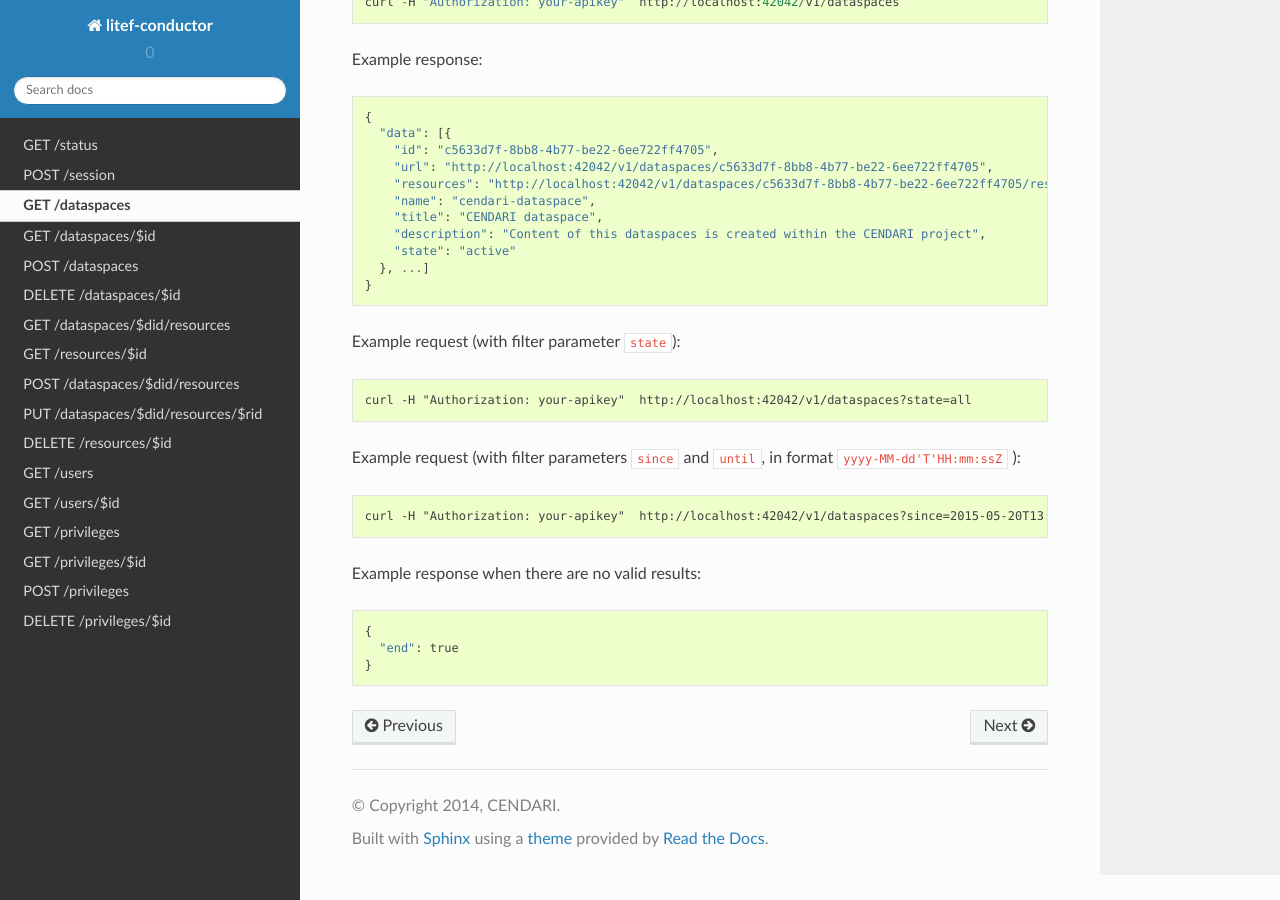
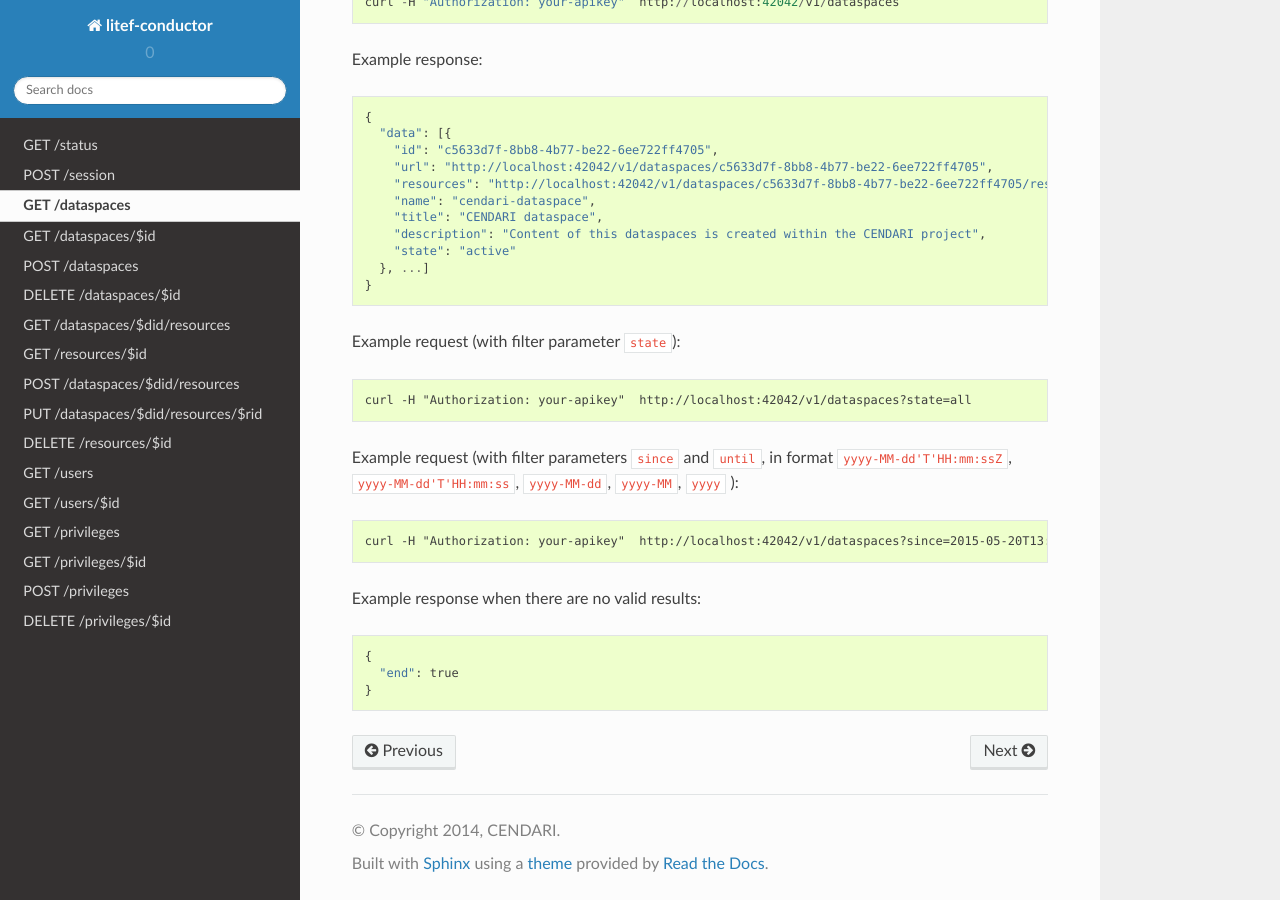
Before and after one commit to CENDARI/litef-conductor, a Sphinx documentation site: the page built from docs/dataspaces/get-dataspaces.rst, in a window 1280 px wide and 900 px high, scrolled down 842 px. Built offline with Sphinx 7.4.7 and the Read the Docs theme 2.0.0, drawn with Linux system fonts in a browser that asks for light colours.

Commit message:
- made date format for filters more flexible - updated documentation according to changes

```diff
--- a/docs/dataspaces/get-dataspaces.rst
+++ b/docs/dataspaces/get-dataspaces.rst
@@ -53,9 +53,9 @@ Example request (with filter parameter ``state``)::
 
     curl -H "Authorization: your-apikey"  http://localhost:42042/v1/dataspaces?state=all
 
-Example request (with filter parameters ``since`` and ``until``, in format ``yyyy-MM-dd'T'HH:mm:ssZ`` )::
+Example request (with filter parameters ``since`` and ``until``, in format ``yyyy-MM-dd'T'HH:mm:ssZ``, ``yyyy-MM-dd'T'HH:mm:ss``, ``yyyy-MM-dd``, ``yyyy-MM``, ``yyyy`` )::
 
-    curl -H "Authorization: your-apikey"  http://localhost:42042/v1/dataspaces?since=2015-05-20T13:00:00-0100\&until=2015-06-01T13:00:00-0000
+    curl -H "Authorization: your-apikey"  http://localhost:42042/v1/dataspaces?since=2015-05-20T13:00:00-0100\&until=2015-06-01T13:00:00
 
 Example response when there are no valid results::
 
--- a/docs/resources/get-resources.rst
+++ b/docs/resources/get-resources.rst
@@ -85,6 +85,6 @@ Example request (with filter parameter ``state``)::
 
     curl -H "Authorization: your-apikey"  http://localhost:42042/v1/dataspaces/c5633d7f-8bb8-4b77-be22-6ee722ff4705/resources?state=all
 
-Example request (with filter parameters ``since`` and ``until``, in format ``yyyy-MM-dd'T'HH:mm:ssZ`` )::
+Example request (with filter parameters ``since`` and ``until``, in format ``yyyy-MM-dd'T'HH:mm:ssZ``, ``yyyy-MM-dd'T'HH:mm:ss``, ``yyyy-MM-dd``, ``yyyy-MM``, ``yyyy`` )::
 
     curl -H "Authorization: your-apikey"  http://localhost:42042/v1/dataspaces/c5633d7f-8bb8-4b77-be22-6ee722ff4705/resources?since=2015-05-20T13:00:00-0000\&until=2015-06-01T13:00:00-0200
```
Also changed, not shown: 1 other file.
